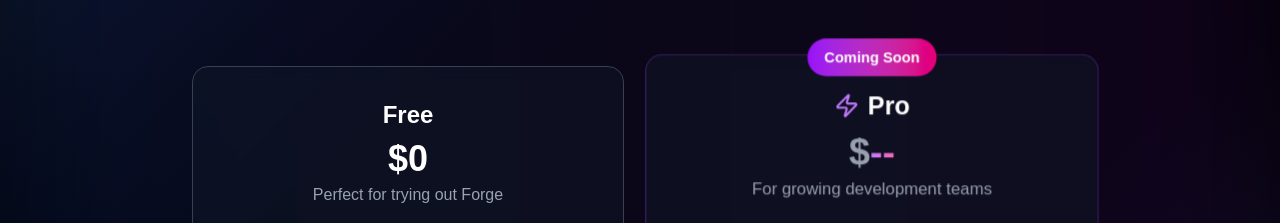
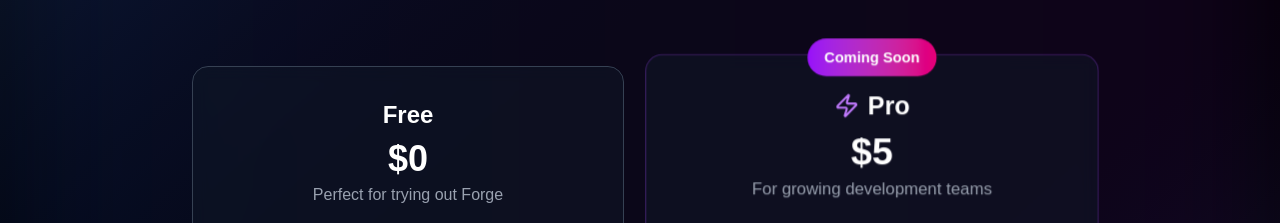
Before and after one commit to ujjwal16295/Forge, a Next.js app: page / in a window 1280 px wide. Shown: the part 3340-3563 px from the top of the page. Built offline with nearby package versions, Linux system fonts and the light colour scheme; no server answers.

Commit message:
updated pricing

```diff
--- a/src/components/Pricing.jsx
+++ b/src/components/Pricing.jsx
@@ -78,8 +78,8 @@
                   <h3 className="text-2xl font-bold">Pro</h3>
                 </div>
                 <div className="text-4xl font-bold mb-1">
-                  <span className="text-gray-400">$</span>
-                  <span className="bg-gradient-to-r from-purple-400 to-pink-400 bg-clip-text text-transparent">--</span>
+                  <span className="text-white">$</span>
+                  <span className="bg-gradient-to-r text-white bg-clip-text">5</span>
                 </div>
                 <p className="text-gray-400 mb-8">For growing development teams</p>
 
```
